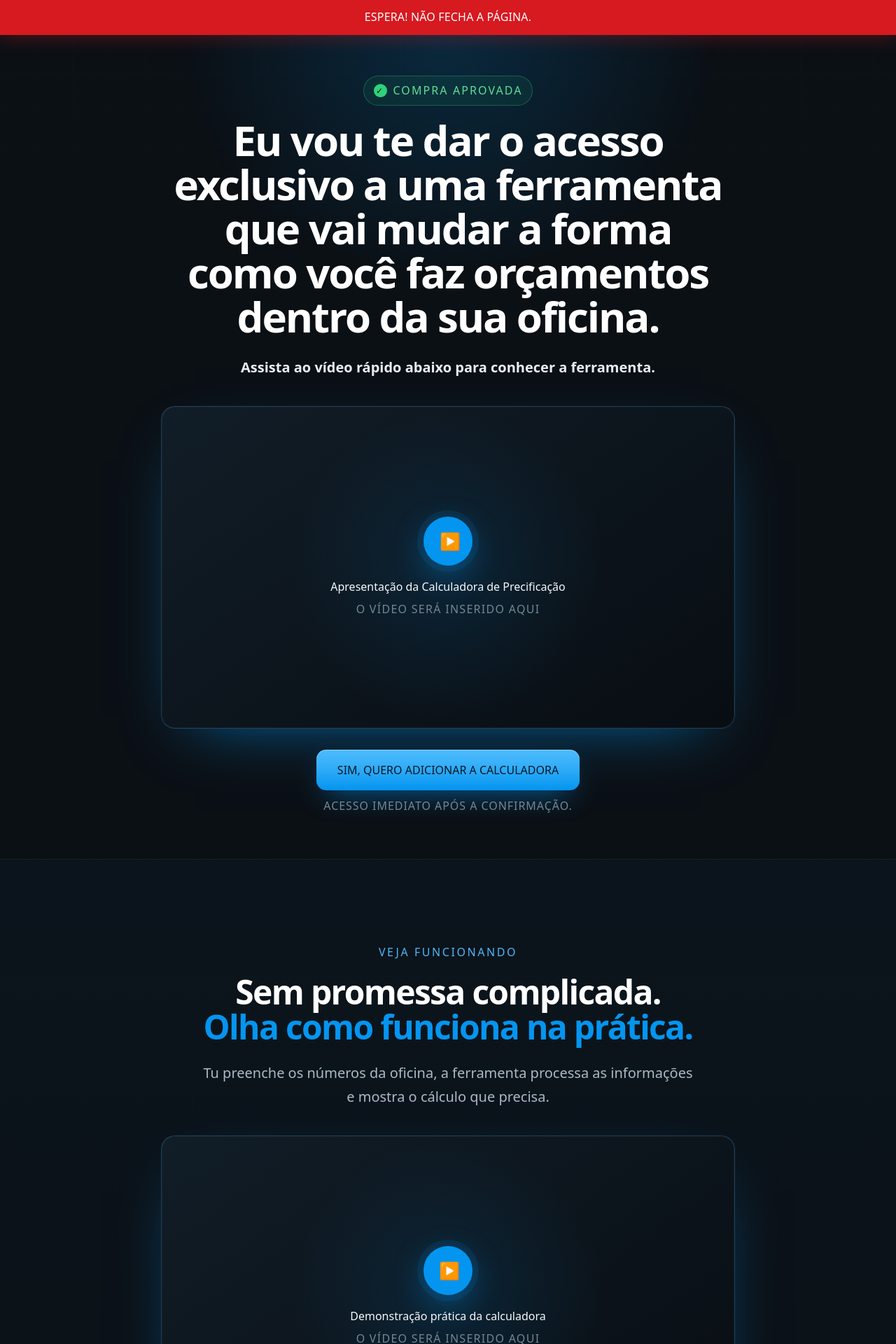
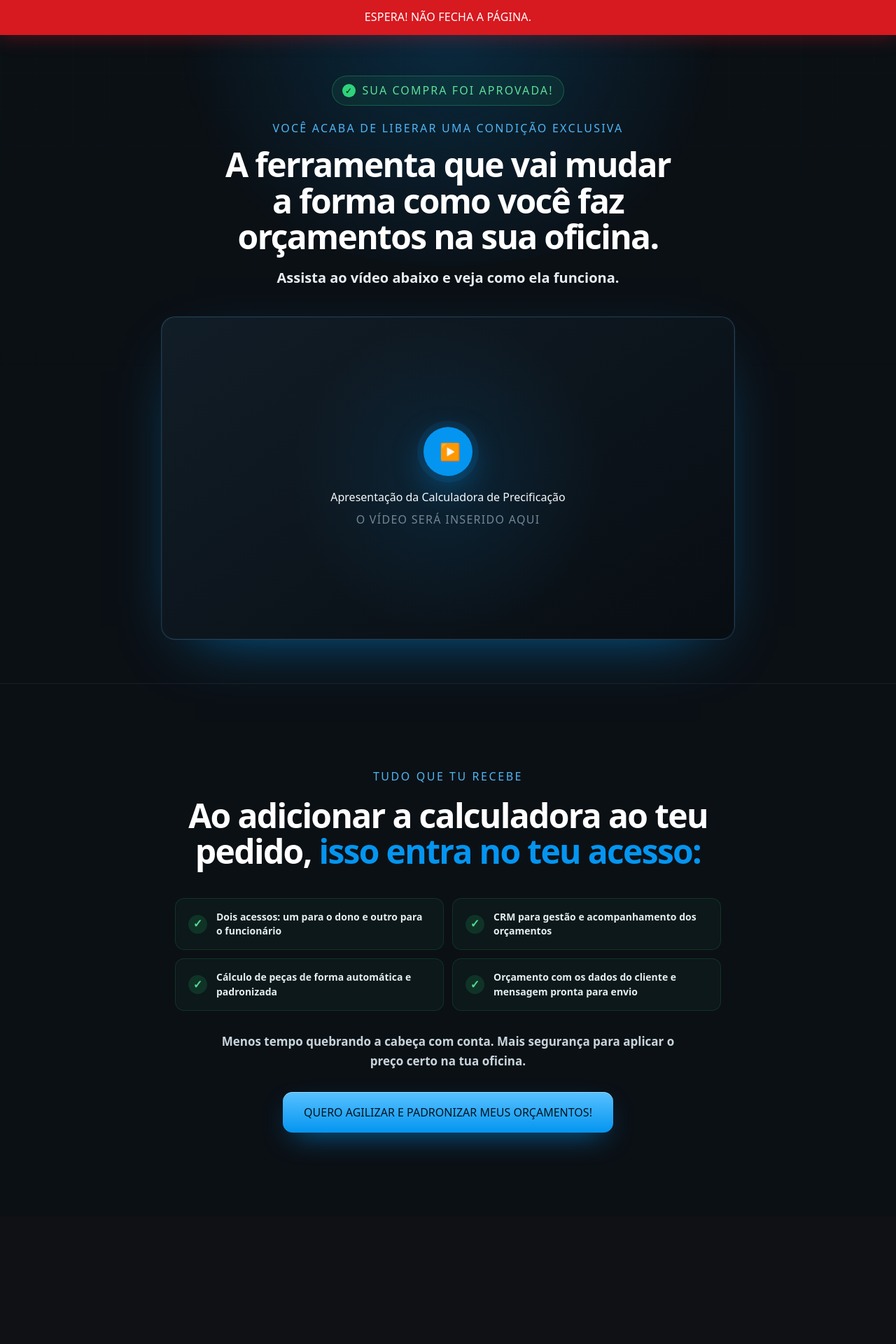
Before and after one commit to cezarhlima1/diegomensor, a Next.js app: page /up in a window 1280 px wide. Shown: the top 1920 px of the page at 70% size. After the commit the page ends 1738 px from the top, so only its background shows below. Built offline with nearby package versions, Linux system fonts and the light colour scheme.

Commit message:
alterações página up

```diff
--- a/app/up/page.tsx
+++ b/app/up/page.tsx
@@ -9,17 +9,12 @@ export const metadata: Metadata = {
 
 // Substitua pelos links definitivos quando os vídeos e o checkout estiverem prontos.
 const VSL_URL = "";
-const DEMO_URL = "";
-const CHECKOUT_URL = "#oferta";
-const CONTINUE_URL = "/conta";
 
 const deliverables = [
-  "Calculadora pronta para usar",
-  "Campos da oficina já estruturados",
-  "Cálculo da hora técnica",
-  "Custos considerados no cálculo",
-  "Margem e lucro",
-  "Atualização sempre que os números da oficina mudarem",
+  "Dois acessos: um para o dono e outro para o funcionário",
+  "CRM para gestão e acompanhamento dos orçamentos",
+  "Cálculo de peças de forma automática e padronizada",
+  "Orçamento com os dados do cliente e mensagem pronta para envio",
 ];
 
 function VideoFrame({ url, label }: { url: string; label: string }) {
@@ -51,21 +46,11 @@ export default function UpsellPage() {
 
       <section className={styles.hero}>
         <div className={styles.wrap}>
-          <div className={styles.approved}><span>✓</span> Compra aprovada</div>
-          <h1>Eu vou te dar o acesso exclusivo a uma ferramenta que vai mudar a forma como você faz orçamentos dentro da sua oficina.</h1>
-          <p className={styles.promise}>Assista ao vídeo rápido abaixo para conhecer a ferramenta.</p>
+          <div className={styles.approved}><span>✓</span> Sua compra foi aprovada!</div>
+          <p className={styles.exclusive}>Você acaba de liberar uma condição exclusiva</p>
+          <h1>A ferramenta que vai mudar a forma como você faz orçamentos na sua oficina.</h1>
+          <p className={styles.promise}>Assista ao vídeo abaixo e veja como ela funciona.</p>
           <VideoFrame url={VSL_URL} label="Apresentação da Calculadora de Precificação" />
-          <a className={styles.primaryCta} href="#oferta">Sim, quero adicionar a calculadora</a>
-          <p className={styles.microcopy}>Acesso imediato após a confirmação.</p>
-        </div>
-      </section>
-
-      <section className={`${styles.section} ${styles.demoSection}`}>
-        <div className={styles.wrap}>
-          <span className={styles.eyebrow}>Veja funcionando</span>
-          <h2>Sem promessa complicada. <em>Olha como funciona na prática.</em></h2>
-          <p className={styles.lead}>Tu preenche os números da oficina, a ferramenta processa as informações e mostra o cálculo que precisa.</p>
-          <VideoFrame url={DEMO_URL} label="Demonstração prática da calculadora" />
         </div>
       </section>
 
@@ -77,22 +62,10 @@ export default function UpsellPage() {
             {deliverables.map((item) => <div key={item}><span>✓</span><p>{item}</p></div>)}
           </div>
           <p className={styles.closing}>Menos tempo quebrando a cabeça com conta. Mais segurança para aplicar o preço certo na tua oficina.</p>
+          <button className={styles.primaryCta} type="button">Quero agilizar e padronizar meus orçamentos!</button>
         </div>
       </section>
 
-      <section className={`${styles.section} ${styles.offerSection}`} id="oferta">
-        <div className={styles.offer}>
-          <div className={styles.offerBadge}>Condição exclusiva desta página</div>
-          <p className={styles.offerReason}>Como tu acabou de entrar no treinamento de Precificação, agora pode adicionar a calculadora por um valor especial.</p>
-          <p className={styles.from}>Valor normal: <s>R$ 697</s></p>
-          <p className={styles.today}>Hoje</p>
-          <div className={styles.price}>R$ 497</div>
-          <p className={styles.payment}>Condição disponível somente nesta página.</p>
-          <a className={styles.primaryCta} href={CHECKOUT_URL}>Sim, quero adicionar a calculadora ao meu acesso</a>
-          <p className={styles.microcopy}>Acesso imediato após a confirmação.</p>
-          <a className={styles.decline} href={CONTINUE_URL}>Não, obrigado. Quero continuar apenas com o treinamento.</a>
-        </div>
-      </section>
     </main>
   );
 }
```
Also changed, not shown: app/up/up.module.css.
